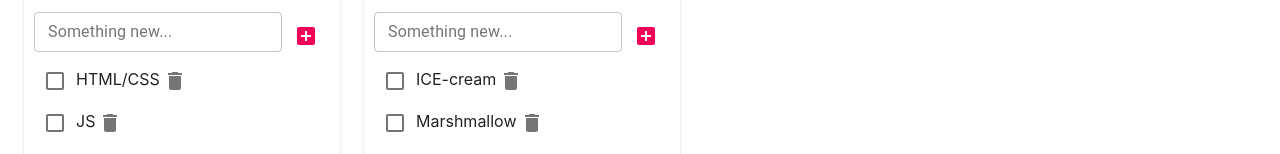
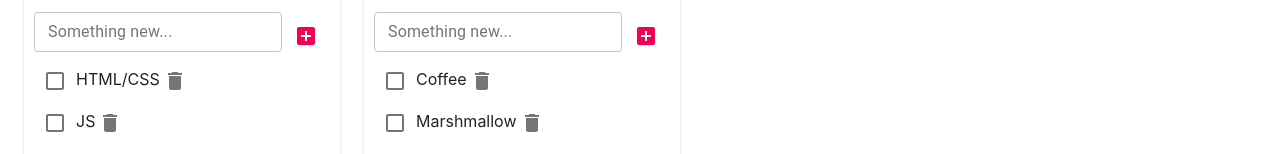
Before and after one commit to Dora-ApplePie/Material-ui-todolist, a React (Create React App) app: page / in a window 1280 px wide. Shown: the part 217-371 px from the top of the page. Built offline with nearby package versions, Linux system fonts and the light colour scheme.

Commit message:
Modified .gitignore

```diff
--- a/src/App.tsx
+++ b/src/App.tsx
@@ -106,7 +106,7 @@ function App() {
             {id: v1(), title: "React", isDone: true}
         ],
         [todolistId2]: [
-            {id: v1(), title: "ICE-cream", isDone: false},
+            {id: v1(), title: "Coffee", isDone: false},
             {id: v1(), title: "Marshmallow", isDone: false},
             {id: v1(), title: "React Book", isDone: true}
         ]
```
